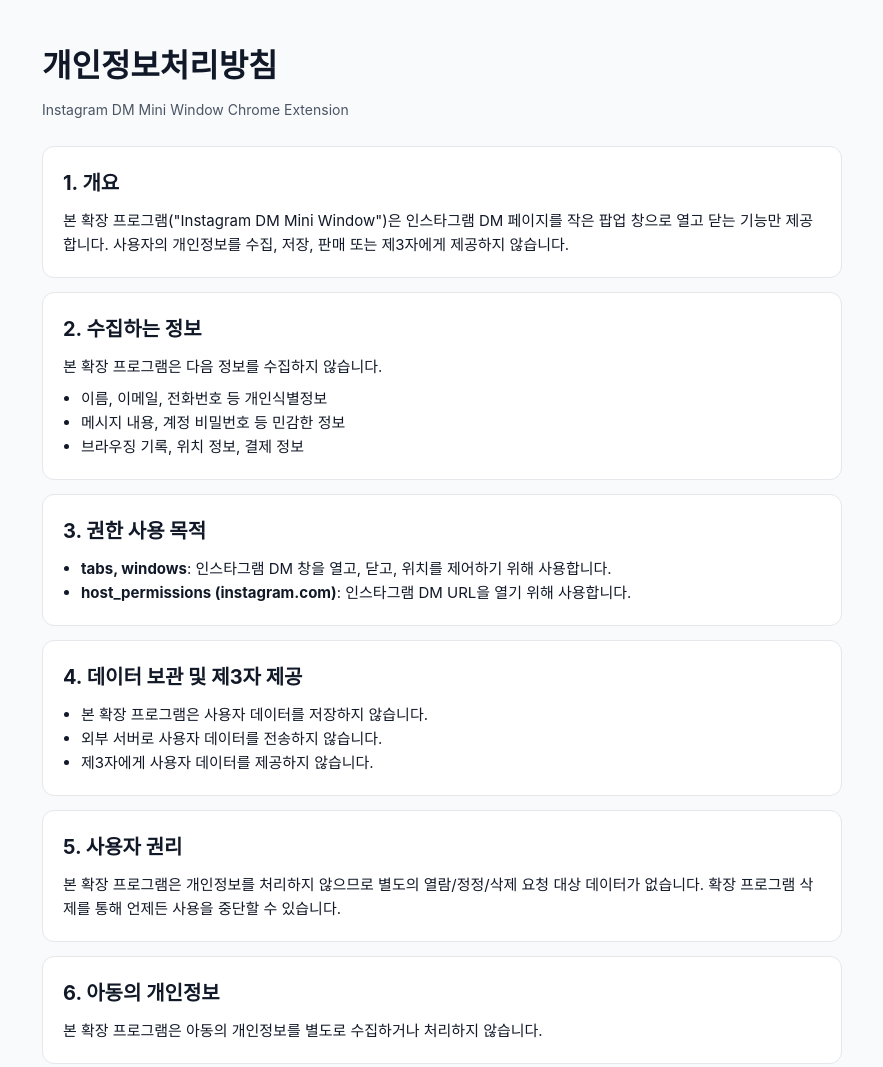
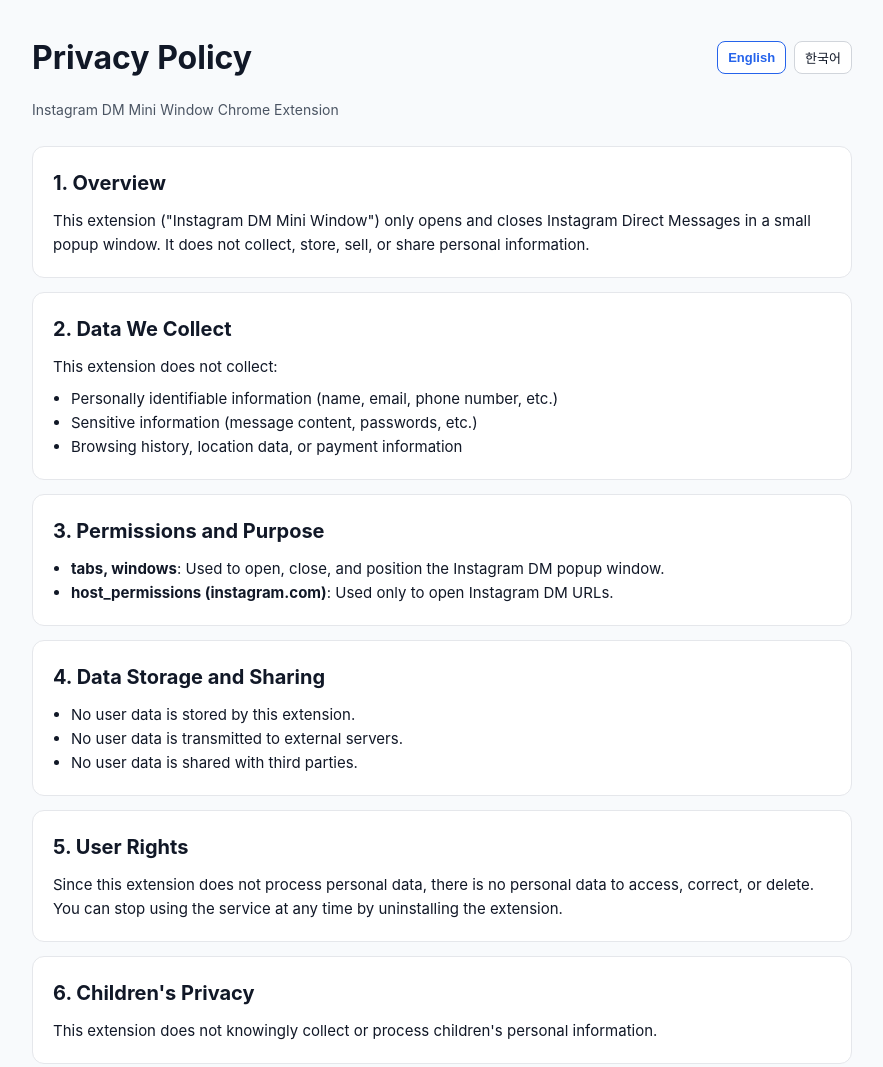
Before and after one commit to hyeon-kyu/instagram_dm_mini_window, a browser extension: page docs/privacy.html in a window 1280 px wide. Shown: the top 1067 px of the page, without its empty margins (198-1081 px from the left). Drawn offline with Linux system fonts and the light colour scheme.

Commit message:
Add multilingual privacy redirect

```diff
--- a/docs/privacy.html
+++ b/docs/privacy.html
@@ -1,9 +1,9 @@
 <!doctype html>
-<html lang="ko">
+<html lang="en">
   <head>
     <meta charset="UTF-8" />
     <meta name="viewport" content="width=device-width, initial-scale=1.0" />
-    <title>개인정보처리방침 | Instagram DM Mini Window</title>
+    <title>Privacy Policy | Instagram DM Mini Window</title>
     <style>
       :root {
         color-scheme: light;
@@ -22,14 +22,43 @@
       }
 
       main {
-        max-width: 840px;
+        max-width: 860px;
         margin: 0 auto;
-        padding: 40px 20px 64px;
+        padding: 32px 20px 64px;
+      }
+
+      .top {
+        display: flex;
+        justify-content: space-between;
+        align-items: center;
+        gap: 12px;
+        margin-bottom: 16px;
       }
 
       h1 {
-        margin: 0 0 8px;
+        margin: 0;
         font-size: 32px;
+      }
+
+      .lang-switch {
+        display: inline-flex;
+        gap: 8px;
+      }
+
+      .lang-btn {
+        border: 1px solid #d1d5db;
+        border-radius: 8px;
+        background: #fff;
+        color: #111827;
+        padding: 6px 10px;
+        font-size: 13px;
+        cursor: pointer;
+      }
+
+      .lang-btn.active {
+        border-color: #2563eb;
+        color: #2563eb;
+        font-weight: 600;
       }
 
       .meta {
@@ -62,14 +91,99 @@
         padding-left: 18px;
       }
 
-      a {
-        color: #2563eb;
+      [data-lang-block] {
+        display: none;
+      }
+
+      [data-lang-block].active {
+        display: block;
+      }
+
+      @media (max-width: 640px) {
+        .top {
+          flex-direction: column;
+          align-items: flex-start;
+        }
       }
     </style>
   </head>
   <body>
     <main>
-      <h1>개인정보처리방침</h1>
+      <div class="top">
+        <h1 id="page-title">Privacy Policy</h1>
+        <div class="lang-switch" aria-label="Language switcher">
+          <button class="lang-btn" id="btn-en" type="button">English</button>
+          <button class="lang-btn" id="btn-ko" type="button">한국어</button>
+        </div>
+      </div>
+
+      <article data-lang-block="en">
+        <p class="meta">Instagram DM Mini Window Chrome Extension</p>
+
+        <section>
+          <h2>1. Overview</h2>
+          <p>
+            This extension ("Instagram DM Mini Window") only opens and closes Instagram Direct Messages in a small popup window.
+            It does not collect, store, sell, or share personal information.
+          </p>
+        </section>
+
+        <section>
+          <h2>2. Data We Collect</h2>
+          <p>This extension does not collect:</p>
+          <ul>
+            <li>Personally identifiable information (name, email, phone number, etc.)</li>
+            <li>Sensitive information (message content, passwords, etc.)</li>
+            <li>Browsing history, location data, or payment information</li>
+          </ul>
+        </section>
+
+        <section>
+          <h2>3. Permissions and Purpose</h2>
+          <ul>
+            <li><strong>tabs, windows</strong>: Used to open, close, and position the Instagram DM popup window.</li>
+            <li><strong>host_permissions (instagram.com)</strong>: Used only to open Instagram DM URLs.</li>
+          </ul>
+        </section>
+
+        <section>
+          <h2>4. Data Storage and Sharing</h2>
+          <ul>
+            <li>No user data is stored by this extension.</li>
+            <li>No user data is transmitted to external servers.</li>
+            <li>No user data is shared with third parties.</li>
+          </ul>
+        </section>
+
+        <section>
+          <h2>5. User Rights</h2>
+          <p>
+            Since this extension does not process personal data, there is no personal data to access, correct, or delete.
+            You can stop using the service at any time by uninstalling the extension.
+          </p>
+        </section>
+
+        <section>
+          <h2>6. Children's Privacy</h2>
+          <p>This extension does not knowingly collect or process children's personal information.</p>
+        </section>
+
+        <section>
+          <h2>7. Policy Updates</h2>
+          <p>This Privacy Policy may be updated as needed, and any updates will be posted on this page.</p>
+        </section>
+
+        <section>
+          <h2>8. Contact</h2>
+          <p>
+            For questions about this Privacy Policy, please contact us via GitHub issues or the developer contact listed in the Chrome Web Store.
+          </p>
+        </section>
+
+        <p class="meta">Effective date: 2026-03-12</p>
+      </article>
+
+      <article data-lang-block="ko">
         <p class="meta">Instagram DM Mini Window Chrome Extension</p>
 
         <section>
@@ -122,19 +236,58 @@
 
         <section>
           <h2>7. 정책 변경</h2>
-        <p>
-          본 개인정보처리방침은 필요 시 업데이트될 수 있으며, 변경 시 본 페이지를 통해 공지합니다.
-        </p>
+          <p>본 개인정보처리방침은 필요 시 업데이트될 수 있으며, 변경 시 본 페이지를 통해 공지합니다.</p>
         </section>
 
         <section>
           <h2>8. 문의</h2>
-        <p>
-          개인정보처리방침 관련 문의는 GitHub 저장소 이슈 또는 웹스토어 개발자 연락처를 통해 접수해 주세요.
-        </p>
+          <p>개인정보처리방침 관련 문의는 GitHub 저장소 이슈 또는 웹스토어 개발자 연락처를 통해 접수해 주세요.</p>
         </section>
 
         <p class="meta">시행일: 2026-03-12</p>
+      </article>
     </main>
+
+    <script>
+      const LANGS = ["en", "ko"];
+
+      function getLang() {
+        const params = new URLSearchParams(window.location.search);
+        const queryLang = params.get("lang");
+        if (LANGS.includes(queryLang)) return queryLang;
+
+        const browserLang = (navigator.language || "en").toLowerCase();
+        return browserLang.startsWith("ko") ? "ko" : "en";
+      }
+
+      function setLang(lang) {
+        const targetLang = LANGS.includes(lang) ? lang : "en";
+        const titleMap = {
+          en: "Privacy Policy",
+          ko: "개인정보처리방침"
+        };
+
+        document.documentElement.lang = targetLang;
+        document.title = `${titleMap[targetLang]} | Instagram DM Mini Window`;
+        document.getElementById("page-title").textContent = titleMap[targetLang];
+
+        document.querySelectorAll("[data-lang-block]").forEach((el) => {
+          el.classList.toggle("active", el.dataset.langBlock === targetLang);
+        });
+
+        document.getElementById("btn-en").classList.toggle("active", targetLang === "en");
+        document.getElementById("btn-ko").classList.toggle("active", targetLang === "ko");
+
+        const params = new URLSearchParams(window.location.search);
+        params.set("lang", targetLang);
+        const newUrl = `${window.location.pathname}?${params.toString()}${window.location.hash}`;
+        window.history.replaceState({}, "", newUrl);
+      }
+
+      document.getElementById("btn-en").addEventListener("click", () => setLang("en"));
+      document.getElementById("btn-ko").addEventListener("click", () => setLang("ko"));
+
+      setLang(getLang());
+    </script>
   </body>
 </html>
```
Also changed, not shown: _locales/en/messages.json (added, +14 -0 lines), _locales/ko/messages.json (added, +14 -0 lines), docs/index.html (+2 -1 lines), manifest.json. Lines whose indentation alone changed are shown as unchanged.
